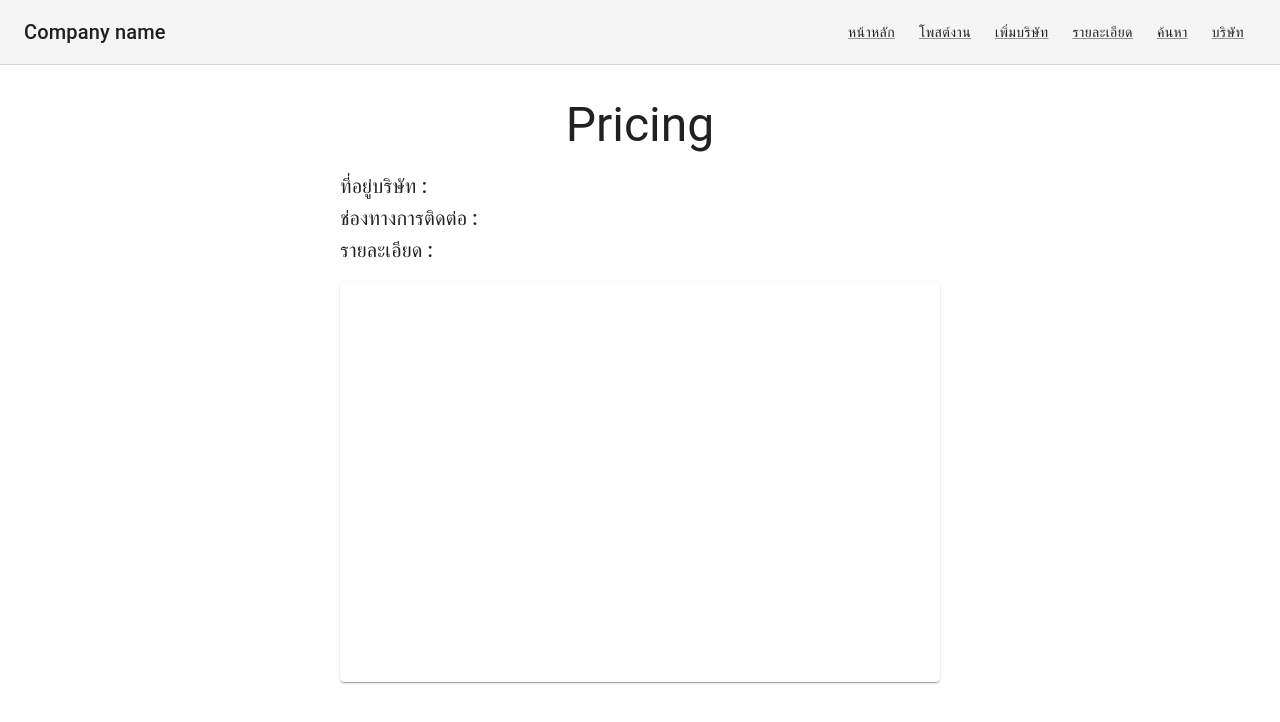
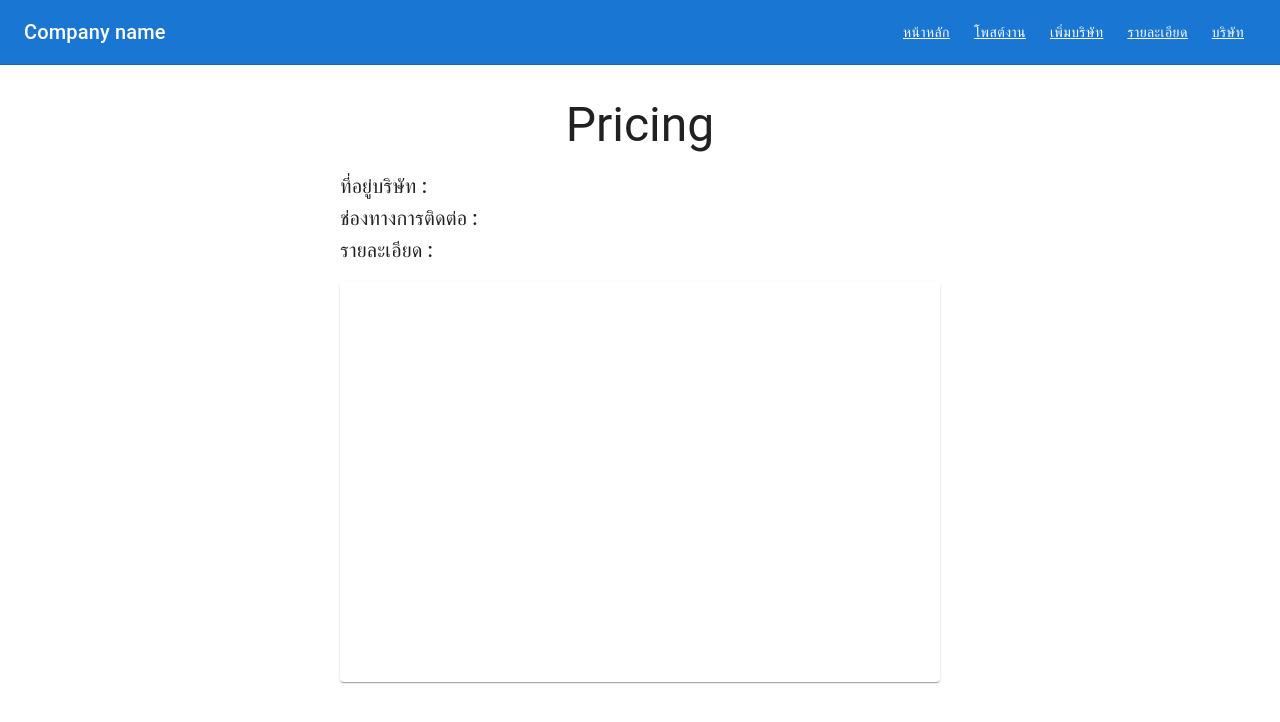
Before and after one commit to ThanabodeeSaepui/job-database-project, a React (Vite) app in the folder apps/frontend/: page /Company in a window 1280 px wide. Shown: the top 722 px of the page. Built offline with nearby package versions, Linux system fonts and the light colour scheme.

Commit message:
front end

```diff
--- a/apps/frontend/src/components/CreateCompany.jsx
+++ b/apps/frontend/src/components/CreateCompany.jsx
@@ -1,4 +1,6 @@
 import Navbar from "./Navbar";
+
+import Container from '@mui/material/Container';
 import { useState } from "react";
 // import { useQuery } from 'react-query'
 import axios from "axios";
@@ -53,8 +55,8 @@ const CreateCompany = () => {
   return (
     <div>
       <Navbar />
-      <div className="container p-3">
-        <form>
+      <Container maxWidth="sm" sx={{mt:3}}>
+      <form>
           <div className="mb-3">
             {success && (
               <Alert severity="success">Success สร้างบริษัทสำเร็จ</Alert>
@@ -114,7 +116,7 @@ const CreateCompany = () => {
             เพิ่มบริษัท
           </button>
         </form>
-      </div>
+      </Container>
     </div>
   );
 };
--- a/apps/frontend/src/components/CreateJob.jsx
+++ b/apps/frontend/src/components/CreateJob.jsx
@@ -1,4 +1,6 @@
 import Navbar from "./Navbar";
+
+import Container from '@mui/material/Container';
 import TextField from "@mui/material/TextField";
 import Autocomplete from "@mui/material/Autocomplete";
 import { useEffect, useState } from "react";
@@ -77,8 +79,8 @@ const CreateJob = () => {
   return (
     <div>
       <Navbar />
-      <div className="container p-3 mb-3">
-        {success && <Alert severity="success">Success โพสต์งานสำเร็จ</Alert>}
+      <Container maxWidth="sm" sx={{mt:3}}>
+      {success && <Alert severity="success">Success โพสต์งานสำเร็จ</Alert>}
         {fail && <Alert severity="error">Error ไม่สามารถโพสต์งานได้</Alert>}
         <from>
           <label for="exampleFormControlTextarea1" className="form-label">
@@ -147,7 +149,7 @@ const CreateJob = () => {
             โพสต์งาน
           </button>
         </from>
-      </div>
+      </Container>
     </div>
   );
 };
--- a/apps/frontend/src/components/Description.jsx
+++ b/apps/frontend/src/components/Description.jsx
@@ -14,17 +14,17 @@ const Description = () => {
       <Container disableGutters maxWidth="sm" component="main" sx={{ pt: 4, pb: 6 }}>
         <Typography
           component="h1"
-          variant="h3"
+          variant="h4"
           align="center"
           color="text.primary"
           gutterBottom
         >
           Pricing
         </Typography>
-        <Typography variant="h6" component="p">
+        <Typography variant="h7" component="p">
           ตำแหน่ง :
         </Typography>
-        <Typography variant="h6" component="p">
+        <Typography variant="h7" component="p">
           รายละเอียด
         </Typography>
         <Card sx={{ minWidth: 275, maxWidth: 800, width: 600, height:400, mt:2}}>
--- a/apps/frontend/src/components/Homepage.jsx
+++ b/apps/frontend/src/components/Homepage.jsx
@@ -1,5 +1,6 @@
 import Navbar from "./Navbar";
 
+import Container from '@mui/material/Container';
 import TextField from "@mui/material/TextField";
 import Autocomplete from "@mui/material/Autocomplete";
 import { useQuery } from "@tanstack/react-query";
@@ -46,8 +47,8 @@ const Homepage = () => {
   return (
     <div>
       <Navbar />
-      <div className="container p-3">
-        <div className="mb-3">
+      <Container maxWidth="sm" sx={{mt:3}}>
+      <div className="mb-3">
           <label for="exampleFormControlTextarea1" className="form-label">
             ประเภทงาน
           </label>
@@ -89,7 +90,7 @@ const Homepage = () => {
         <button type="submit" className="btn btn-primary"  onClick={handleSearch}>
           ค้นหา
         </button>
-      </div>
+      </Container>
     </div>
   );
 };
--- a/apps/frontend/src/components/Navbar.jsx
+++ b/apps/frontend/src/components/Navbar.jsx
@@ -1,6 +1,5 @@
 import * as React from 'react';
 import AppBar from '@mui/material/AppBar';
-import Button from '@mui/material/Button';
 import CssBaseline from '@mui/material/CssBaseline';
 import Toolbar from '@mui/material/Toolbar';
 import Typography from '@mui/material/Typography';
@@ -15,7 +14,7 @@ const Navbar = () => {
 
       <AppBar
         position="static"
-        color="default"
+        color="primary"
         elevation={0}
         sx={{ borderBottom: (theme) => `1px solid ${theme.palette.divider}` }}
       >
@@ -26,7 +25,7 @@ const Navbar = () => {
           <nav>
             <Link
               variant="button"
-              color="text.primary"
+              color="inherit"
               href="/"
               sx={{ my: 1, mx: 1.5 }}
             >
@@ -34,7 +33,7 @@ const Navbar = () => {
             </Link>
             <Link
               variant="button"
-              color="text.primary"
+              color="inherit"
               href="/createjob"
               sx={{ my: 1, mx: 1.5 }}
             >
@@ -42,7 +41,7 @@ const Navbar = () => {
             </Link>
             <Link
               variant="button"
-              color="text.primary"
+              color="inherit"
               href="/createcompany"
               sx={{ my: 1, mx: 1.5 }}
             >
@@ -50,23 +49,23 @@ const Navbar = () => {
             </Link>
             <Link
               variant="button"
-              color="text.primary"
+              color="inherit"
               href="/description"
               sx={{ my: 1, mx: 1.5 }}
             >
               รายละเอียด
             </Link>
-            <Link
+            {/* <Link
               variant="button"
               color="text.primary"
               href="/serch"
               sx={{ my: 1, mx: 1.5 }}
             >
               ค้นหา
-            </Link>
+            </Link> */}
             <Link
               variant="button"
-              color="text.primary"
+              color="inherit"
               href="/company"
               sx={{ my: 1, mx: 1.5 }}
             >
--- a/apps/frontend/src/components/Serch.jsx
+++ b/apps/frontend/src/components/Serch.jsx
@@ -38,6 +38,12 @@ const Serch = (props) => {
       setJobs(data);
     }
   }, [isLoading]);
+
+  // const handleDesciption = (e) => {
+  //   // console.log(fee);
+  //   e.preventDefault();
+  //   navigate('/description',{state:{job:job,category:category,company:company}})
+  // };
 
   return (
     <div>
```
